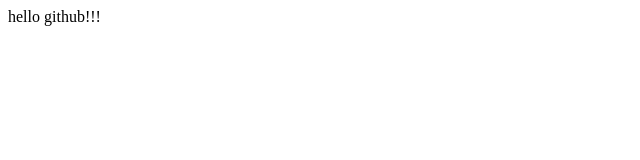
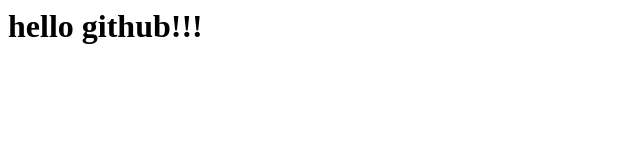
Before and after one commit to Jackyzhichao/Jackyzhichao.github.io, a plain HTML site: page index.html in a window 1280 px wide. Shown: the whole page, without its empty margins (0-640 px from the left). Drawn offline with Linux system fonts and the light colour scheme.

Commit message:
first blood

```diff
--- a/index.html
+++ b/index.html
@@ -1,6 +1,12 @@
+<html>
 <head>
+<title>个人主页</title>
 </head>
 
 <body>
+<h1>
 hello github!!!
+</h1>
 </body>
+
+</html>
```
